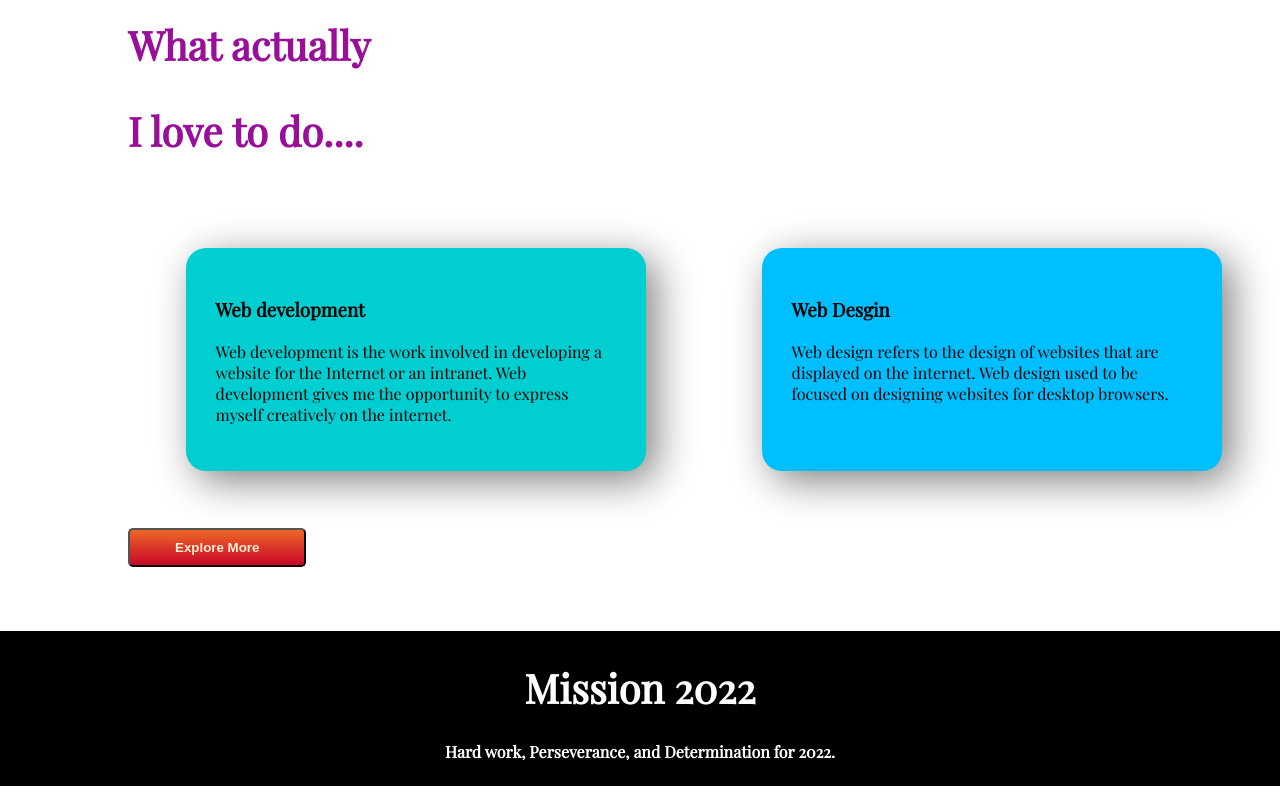
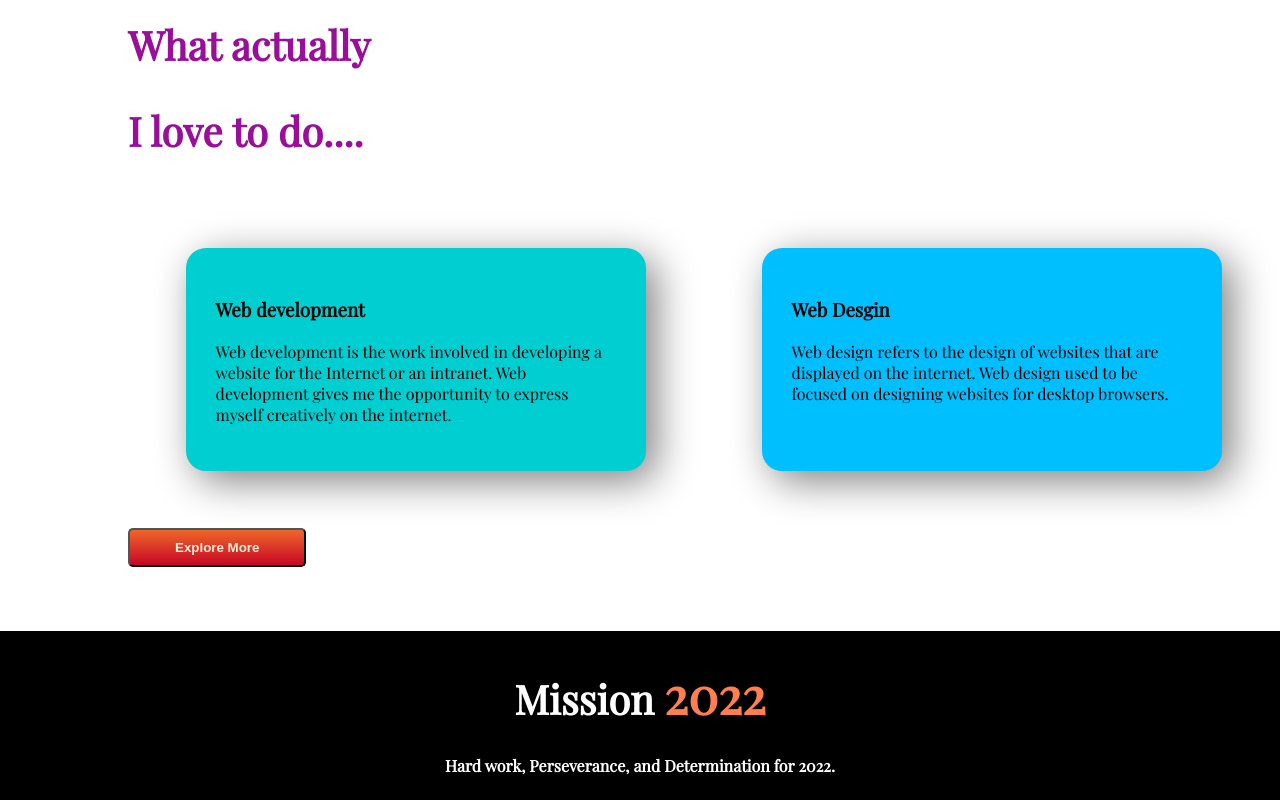
Before and after one commit to i-j-esha/my-mission, a plain HTML site: page index.html in a window 1280 px wide. Shown: the part 2035-2835 px from the top of the page. Drawn offline with nearby package versions, Linux system fonts and the light colour scheme.

Commit message:
year colored

```diff
--- a/index.html
+++ b/index.html
@@ -126,7 +126,7 @@
         <button class="button">Explore More</button>
     </section>
     <footer>
-        <h1>Mission 2022</h1>
+        <h1>Mission <span class="last-year">2022</span></h1>
         <h4>Hard work, Perseverance, and Determination for 2022.</h4>
     </footer>
 
--- a/style.css
+++ b/style.css
@@ -115,3 +115,7 @@ footer{
     color: white;
     margin-top: 5%;
 }
+.last-year{
+    color: coral;
+    font-size: 50px;
+}
```
